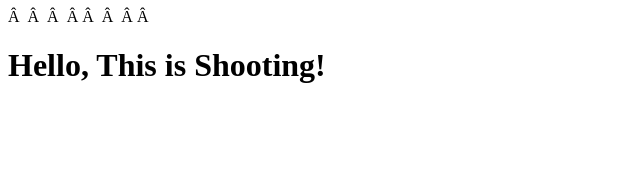
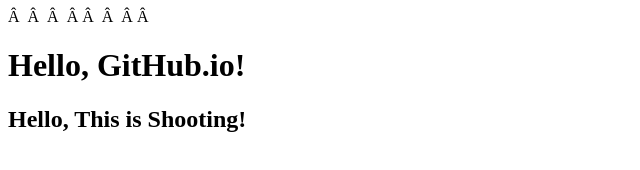
Before and after one commit to Shooting-W/Shooting-W.github.io, a plain HTML site: page index.html in a window 1280 px wide. Shown: the whole page, without its empty margins (0-640 px from the left). Drawn offline with Linux system fonts and the light colour scheme.

Commit message:
Add h2 heading to index.html
Added an h2 heading to the body.

```diff
--- a/index.html
+++ b/index.html
@@ -5,6 +5,7 @@
     <title>Hello, GitHub.io!</title>
 </head>
 <body>
-    <h1>Hello, This is Shooting!</h1>
+    <h1>Hello, GitHub.io!</h1>
+    <h2>Hello, This is Shooting!</h2>
 </body>
 </html>
```
